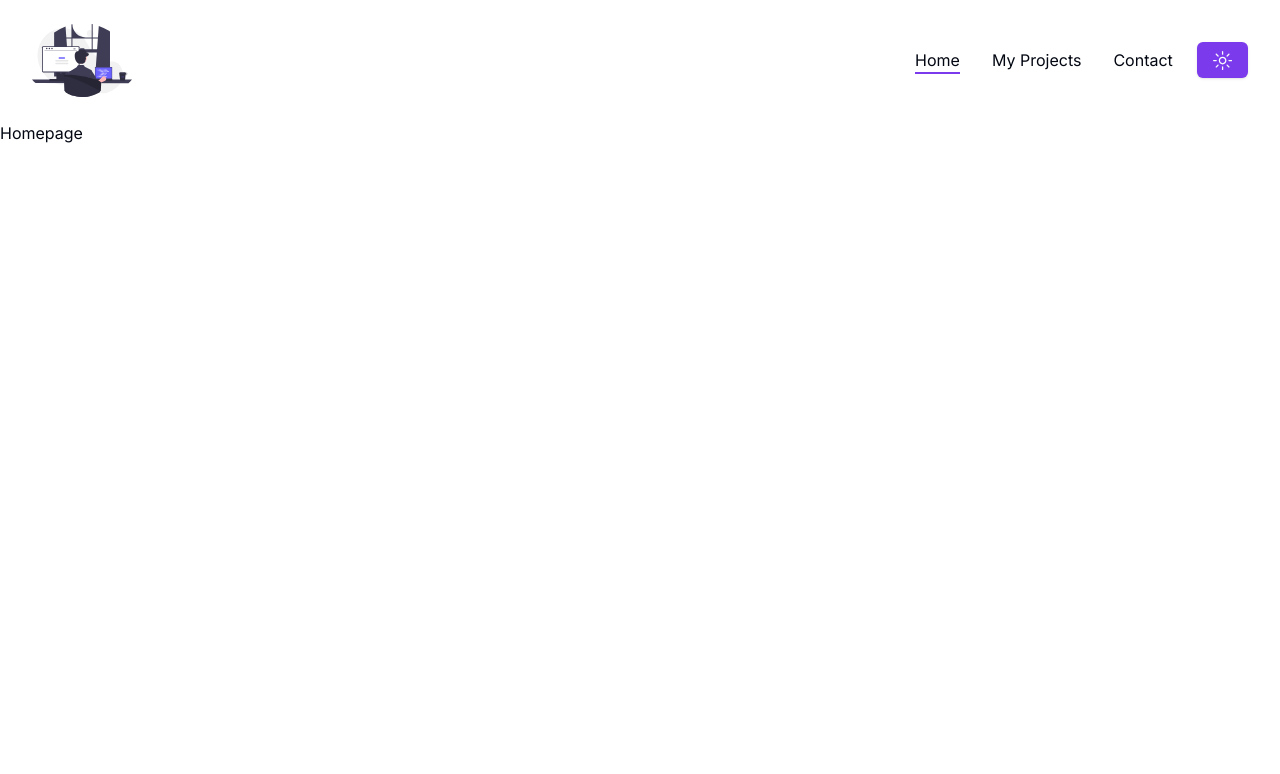
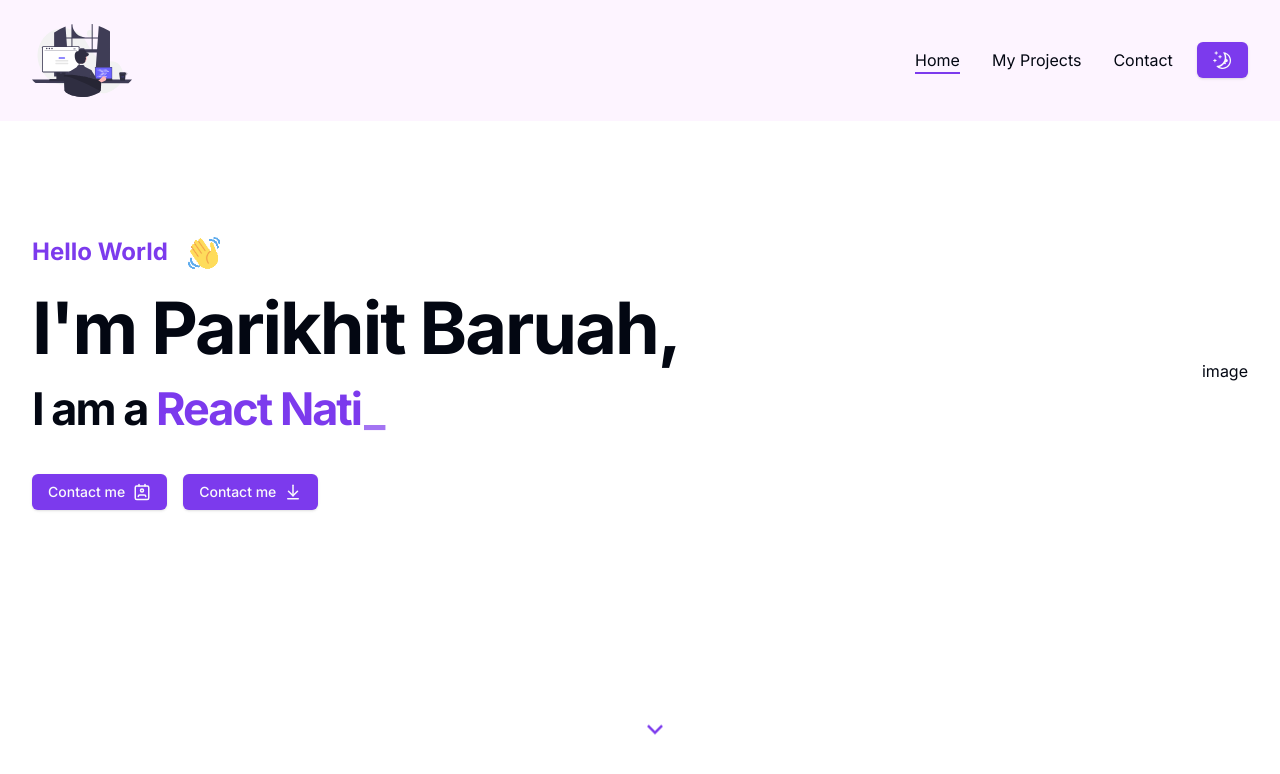
Before and after one commit to Parikhit/my-portfolio, a Next.js app: page / in a window 1280 px wide. Shown: the top 774 px of the page. Built offline with nearby package versions, Linux system fonts and the light colour scheme.

Commit message:
Styling Hero Component

```diff
--- a/app/globals.css
+++ b/app/globals.css
@@ -57,3 +57,11 @@
         @apply bg-background text-foreground;
     }
 }
+
+.h1 {
+    @apply text-6xl xl:text-[72px] xl:leading-[80px] tracking-[-2px] font-bold;
+}
+
+.h2 {
+    @apply text-xl xl:text-[45px] md:text-[30px] xl:leading-[50px] tracking-[-2px] font-bold;
+}
--- a/app/layout.tsx
+++ b/app/layout.tsx
@@ -9,8 +9,8 @@ import ThemeProvider from '@/components/custom/ThemeProvider.component';
 const inter = Inter({ subsets: ['latin'] });
 
 export const metadata: Metadata = {
-    title: 'Create Next App',
-    description: 'Generated by create next app',
+    title: 'My Portfolio',
+    description: 'Portfolio website of Parikhit Baruah',
 };
 
 export default function RootLayout({
--- a/app/page.tsx
+++ b/app/page.tsx
@@ -1,5 +1,9 @@
-import Image from 'next/image';
+import Hero from '@/components/custom/Hero.component';
 
 export default function Home() {
-    return <main>Homepage</main>;
+    return (
+        <main>
+            <Hero />
+        </main>
+    );
 }
--- a/components/custom/Header.component.tsx
+++ b/components/custom/Header.component.tsx
@@ -18,7 +18,7 @@ const Header = () => {
             window.scrollY > 50 ? setHeader(true) : setHeader(false);
         };
 
-        const scrollYPos = window.addEventListener('scroll', scrollHandler);
+        window.addEventListener('scroll', scrollHandler);
 
         return () => window.removeEventListener('scroll', scrollHandler);
     }, []);
@@ -27,7 +27,7 @@ const Header = () => {
         <header
             className={`${
                 header ? 'py-4 bg-white shadow-lg dark:bg-accent' : 'py-6 dark:bg-transparent'
-            } sticky top-0 z-30 transition-all`}
+            } sticky top-0 z-30 transition-all  ${pathname === '/' && 'bg-fuchsia-50'}`}
         >
             <div className='container mx-auto'>
                 <div className='flex justify-between items-center'>
--- /dev/null
+++ b/components/custom/Hero.component.tsx
@@ -0,0 +1,81 @@
+'use client';
+
+import Link from 'next/link';
+import Image from 'next/image';
+import { Button } from '@/components/ui/button';
+import Socials from './Socials.component';
+
+import { ArrowDownToLine, Contact } from 'lucide-react';
+import { RiBriefcase4Fill, RiTeamFill, RiTodoFill, RiArrowDownSLine } from 'react-icons/ri';
+
+import { Typewriter } from 'react-simple-typewriter';
+
+type Props = {};
+
+const Hero = (props: Props) => {
+    return (
+        <section className='py-12 xl:py-24 h-[84vh] xl:pt-28'>
+            <div className='container mx-auto'>
+                <div className='flex items-center justify-between'>
+                    {/* Hero Texts */}
+                    <div className='flex max-w-[700px] flex-col justify-center mx-auto xl:mx-0 xl:text-left'>
+                        <div className='flex items-center gap-x-4 mb-4'>
+                            <h2 className='text-2xl font-bold text-primary'>Hello World</h2>
+                            <Image
+                                src='/hand-wave.gif'
+                                alt='hand-wave'
+                                priority
+                                width={40}
+                                height={40}
+                            />
+                        </div>
+                        <div>
+                            <h1 className='h1 mb-4'>I&apos;m Parikhit Baruah,</h1>
+                            <h1 className='h2 mb-10'>
+                                I am a{' '}
+                                <span className='text-primary'>
+                                    <Typewriter
+                                        words={[
+                                            'MERN Developer',
+                                            'NEXT.js Developer',
+                                            'React Native Developer',
+                                            'Freelancer',
+                                        ]}
+                                        loop={0}
+                                        cursor
+                                        cursorStyle='_'
+                                        typeSpeed={70}
+                                        deleteSpeed={50}
+                                        delaySpeed={1000}
+                                    />
+                                </span>
+                            </h1>
+
+                            {/* Buttons */}
+
+                            <div className='flex flex-col xl:flex-row md:flex-row gap-x-4 gap-y-4 mx-auto'>
+                                <Link href='/contact'>
+                                    <Button className='gap-x-2'>
+                                        Contact me <Contact size={18} />
+                                    </Button>
+                                </Link>
+                                <Link href='/contact'>
+                                    <Button className='gap-x-2'>
+                                        Contact me <ArrowDownToLine size={18} />
+                                    </Button>
+                                </Link>
+                            </div>
+                        </div>
+                    </div>
+                    <div className='xl:flex relative'>image</div>
+                </div>
+
+                <div className='hidden md:flex absolute left-2/4 xl:bottom-12 animate-bounce'>
+                    <RiArrowDownSLine className='text-3xl text-primary' />
+                </div>
+            </div>
+        </section>
+    );
+};
+
+export default Hero;
--- /dev/null
+++ b/components/custom/Socials.component.tsx
@@ -0,0 +1,7 @@
+type Props = {};
+
+const Socials = (props: Props) => {
+    return <div>Socials component</div>;
+};
+
+export default Socials;
--- a/components/custom/ThemeToggler.component.tsx
+++ b/components/custom/ThemeToggler.component.tsx
@@ -10,8 +10,8 @@ const ThemeToggler = () => {
     return (
         <div>
             <Button onClick={() => setTheme(theme === 'dark' ? 'light' : 'dark')}>
-                <SunIcon className='h-[1.2rem] w-[1.2rem] rotate-0 scale-100 transition-all dark:-rotate-90 dark:scale-0' />
-                <MoonIcon className='absolute h-[1.2rem] w-[1.2rem] rotate-90 scale-0 transition-all dark:-rotate-0 dark:scale-100' />
+                <MoonIcon className='h-[1.2rem] w-[1.2rem] rotate-0 scale-100 transition-all dark:-rotate-90 dark:scale-0' />
+                <SunIcon className='absolute h-[1.2rem] w-[1.2rem] rotate-90 scale-0 transition-all dark:-rotate-0 dark:scale-100' />
             </Button>
         </div>
     );
--- a/package.json
+++ b/package.json
@@ -26,6 +26,7 @@
     "react-dom": "^18",
     "react-hook-form": "^7.50.1",
     "react-icons": "^5.0.1",
+    "react-simple-typewriter": "^5.0.1",
     "swiper": "^11.0.6",
     "tailwind-merge": "^2.2.1",
     "tailwindcss-animate": "^1.0.7",
```
Also changed, not shown: public/hand-wave.gif (added), 1 other file (tests, documents, lock files or other folders).
